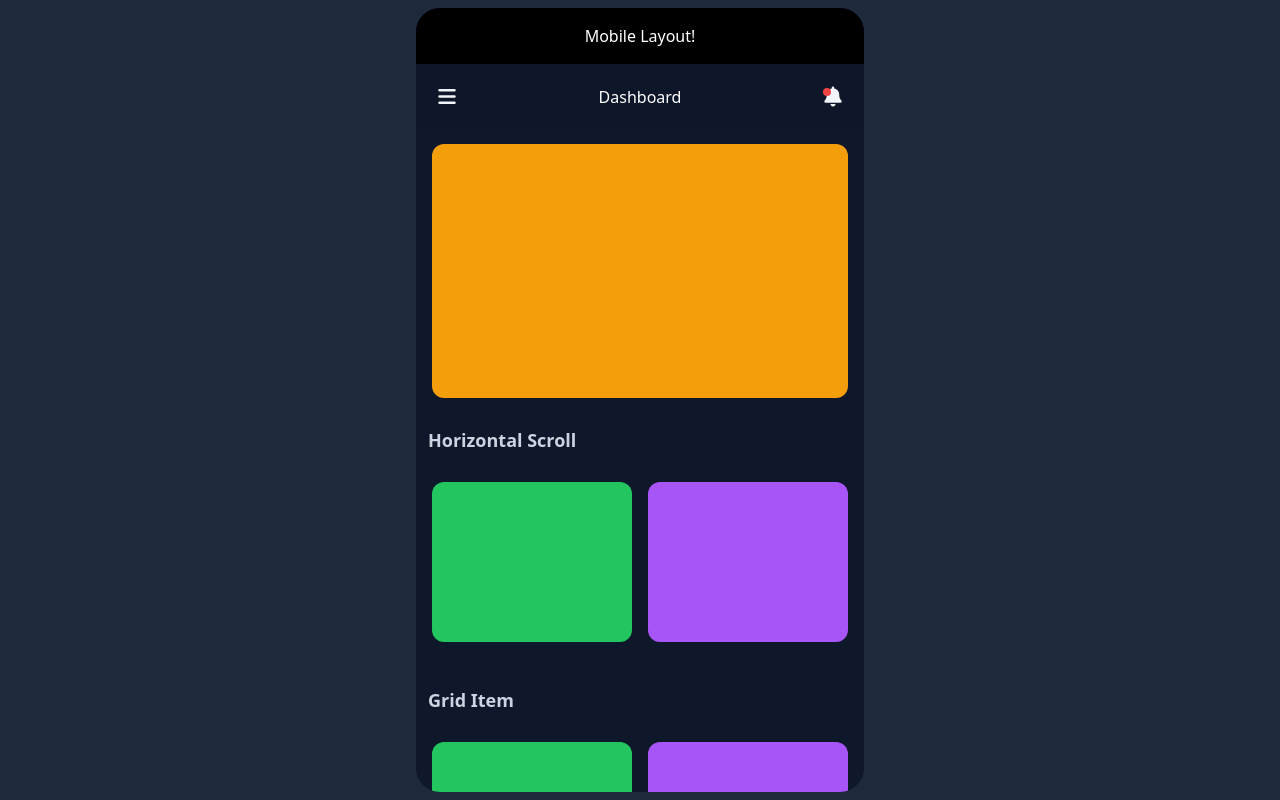
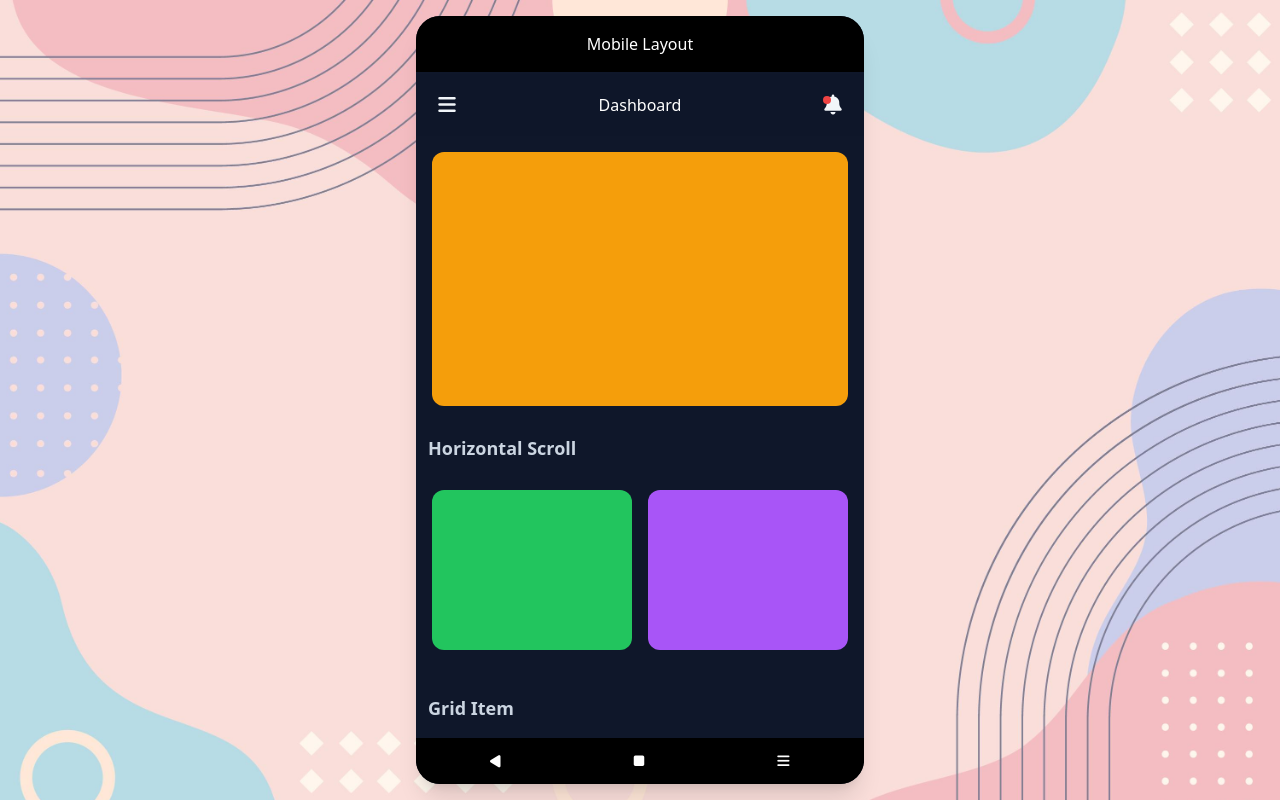
Before and after one commit to dotxbt/dotxbt.github.io, a plain HTML site: page mobile.html in a window 1280 px wide. Drawn offline with nearby package versions, Linux system fonts and the light colour scheme.

Commit message:
change background

```diff
--- a/mobile.html
+++ b/mobile.html
@@ -10,6 +10,22 @@
     <script src="https://cdn.tailwindcss.com"></script>
     <title>DOT XBT-Mobile</title>
     <style>
+        body {
+            display: flex;
+            flex-direction: column;
+            position: absolute;
+            top: 0;
+            bottom: 0;
+            right: 0;
+            left: 0;
+            background-color: #ffffff;
+            background-image: url("./bg.jpg");
+            justify-content: center;
+            background-repeat: no-repeat;
+            background-size: cover;
+            align-items: center;
+        }
+
         * {
             scrollbar-width: thin;
             scrollbar-color: #66666644 #66666644;
@@ -43,12 +59,12 @@
 </head>
 
 <body>
-    <div class="bg-slate-800 absolute top-0 bottom-0 flex flex-col items-center justify-center md:p-2 left-0 right-0">
-        <div class="w-full h-full md:h-auto md:aspect-[10/19] relative md:rounded-3xl overflow-hidden max-w-md bg-slate-900">
+    <div
+        class="w-full h-full md:h-auto md:aspect-[10/20] relative shadow-xl m-0 md:m-4 md:rounded-3xl overflow-hidden max-w-md bg-slate-900">
         <div class="p-4 bg-black hidden md:flex">
-                <p class="text-white w-full text-center">Mobile Layout!</p>
+            <p class="text-white w-full text-center">Mobile Layout</p>
         </div>
-            <div class="absolute bottom-0 top-0 md:top-[58px] w-full overflow-auto scroll-smooth">
+        <div class="absolute bottom-0 md:bottom-[46px] top-0 md:top-[58px] w-full overflow-auto scroll-smooth">
             <div class="flex flex-row items-center bg-slate-900/90 p-2 sticky top-0">
                 <button id="button-menu"
                     class="fa-solid fa-bars text-[20px] h-[46px] w-[46px] flex flex-row items-center justify-center text-slate-100"></button>
@@ -96,6 +112,10 @@
                 <p>Cloud</p>
             </button>
         </div>
+        <div class="px-2 bg-black absolute w-full text-sm flex flex-row items-center justify-around bottom-0 hidden md:flex h-[46px]">
+            <p class="text-white fa-solid fa-play rotate-180"></p>
+            <p class="text-white fa-solid fa-stop"></p>
+            <p class="text-white fa-solid fa-bars"></p>
         </div>
     </div>
 </body>
@@ -117,7 +137,7 @@
     let itemContainerHScroll = document.createElement("div");
     itemContainerHScroll.classList = "flex flex-row items-center space-x-4 p-4";
     sideMenu.classList =
-        "absolute z[99] left-0  bottom-0 flex flex-col items-center top-0 md:top-[58px] bg-slate-900 w-[200px] -translate-x-full transition ease-in-out transition-all duration-500";
+        "absolute z[99] left-0  bottom-0 md:bottom-[46px] flex flex-col items-center top-0 md:top-[58px] bg-slate-900 w-[200px] -translate-x-full transition ease-in-out transition-all duration-500";
 
     let itemContainerGrid = document.getElementById("grid-container");
 
@@ -140,11 +160,11 @@
         console.log(e.target)
         if (buttonMenu === e.target) {
             sideMenu.classList =
-                "absolute z[99] p-3 left-0 bottom-0 flex flex-col items-center top-0 md:top-[58px] bg-slate-900 w-[200px] translate-x transition ease-in-out transition-all duration-500";
+                "absolute z[99] p-3 left-0 bottom-0 md:bottom-[46px] flex flex-col items-center top-0 md:top-[58px] bg-slate-900 w-[200px] translate-x transition ease-in-out transition-all duration-500";
             isShowMenu = true;
         } else if (!sideMenu.contains(e.target)) {
             sideMenu.classList =
-                "absolute z[99] p-3 left-0 bottom-0 flex flex-col items-center top-0 md:top-[58px] bg-slate-900 w-[200px] -translate-x-full transition ease-in-out transition-all duration-500";
+                "absolute z[99] p-3 left-0 bottom-0 md:bottom-[46px] flex flex-col items-center top-0 md:top-[58px] bg-slate-900 w-[200px] -translate-x-full transition ease-in-out transition-all duration-500";
             isShowMenu = false;
         }
     });
```
Also changed, not shown: bg.jpg (added). Lines whose indentation alone changed are shown as unchanged.
